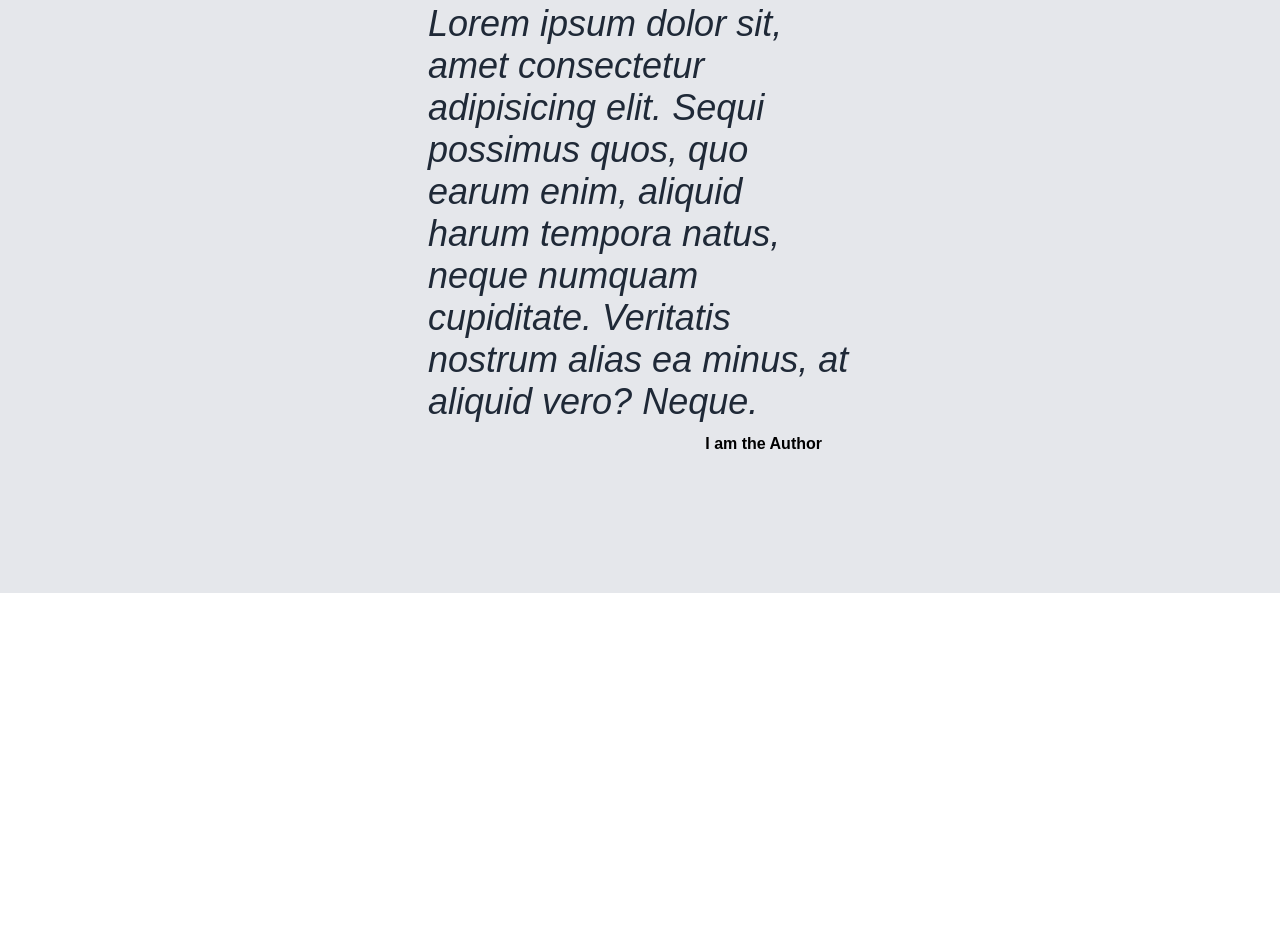
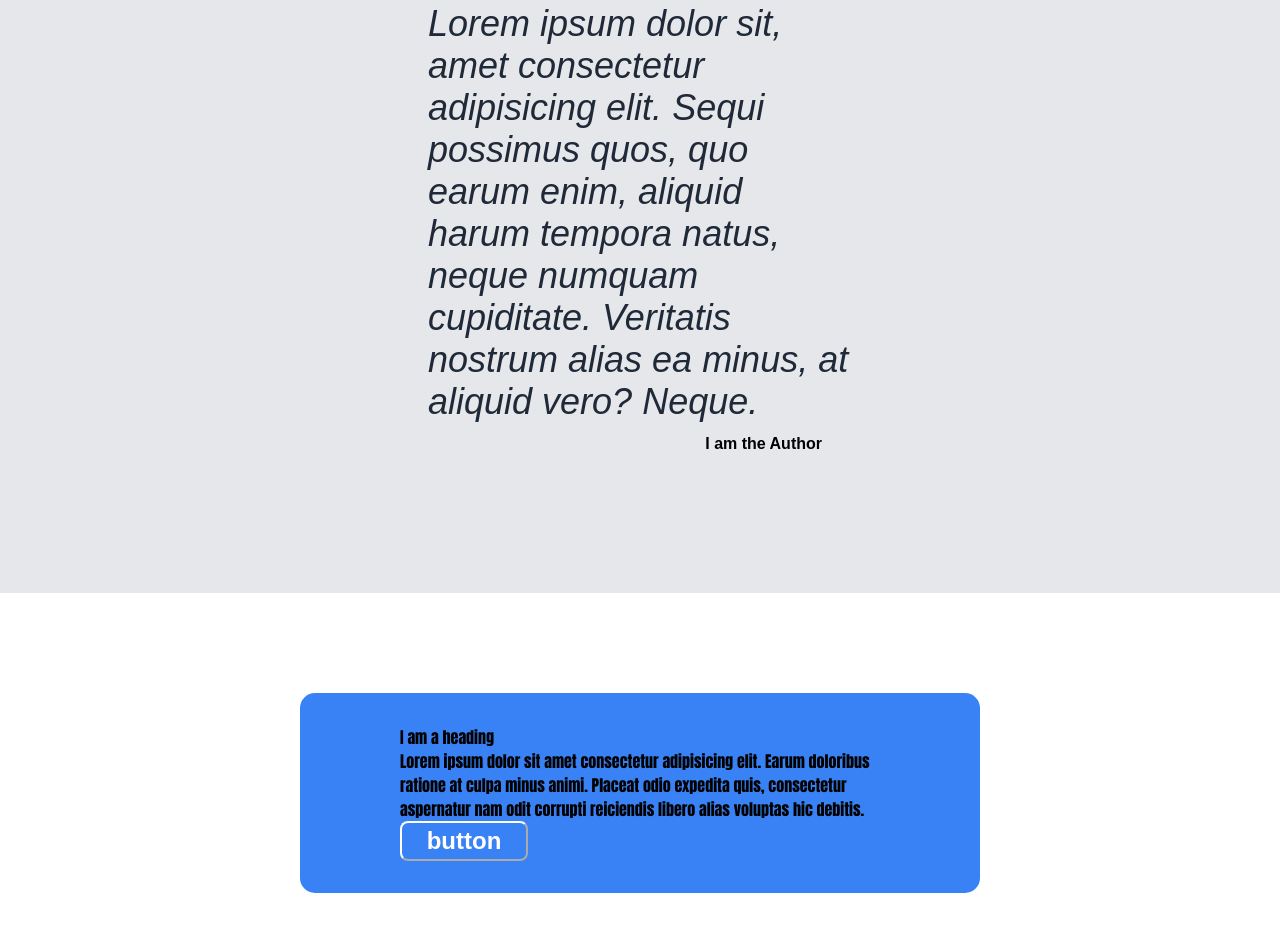
Before and after one commit to TheTalify/css-website, a plain HTML site: page index.html in a window 1280 px wide. Shown: the part 1874-2800 px from the top of the page. Before the commit the page ends 2467 px from the top, so only its background shows below. Drawn offline with Linux system fonts and the light colour scheme.

Commit message:
Sign up Section created

```diff
--- a/index.html
+++ b/index.html
@@ -74,5 +74,16 @@
             </div>
         </div>
     </div>
+    <!-- This is for the signup division-->
+    <div class="signup">
+        <div class="s-center">
+            <div class="s-text">
+                <div class="s-heading">I am a heading</div>
+                <div class="s-text">Lorem ipsum dolor sit amet consectetur adipisicing elit. Earum doloribus ratione at culpa minus animi. Placeat odio expedita quis, consectetur aspernatur nam odit corrupti reiciendis libero alias voluptas hic debitis.</div>
+            </div>
+            <button>button</button>
+        </div>
+    </div>
+
 </body>
 </html>
--- a/style.css
+++ b/style.css
@@ -68,6 +68,7 @@ button{
     color: white;
     font-size: 24px;
     font-weight: 900;
+    border-color: white;
 }
 
 .logo{
@@ -187,3 +188,27 @@ button{
     justify-content: end;
     padding: 12px 458px;
 }
+
+.signup{
+    display: flex;
+    align-items: center;
+    justify-content: center;
+}
+
+.s-center{
+    display: flex;
+    flex-wrap: wrap;
+    margin: 100px 300px;
+    padding: 32px 100px;
+    justify-content: space-between;
+    align-items: center;
+    flex: 1;
+    background-color: #3882f6;
+    border-radius: 15px;
+}
+
+.s-text{
+    display: flex;
+    flex-direction: column;
+    max-width: 800px;
+}
```
